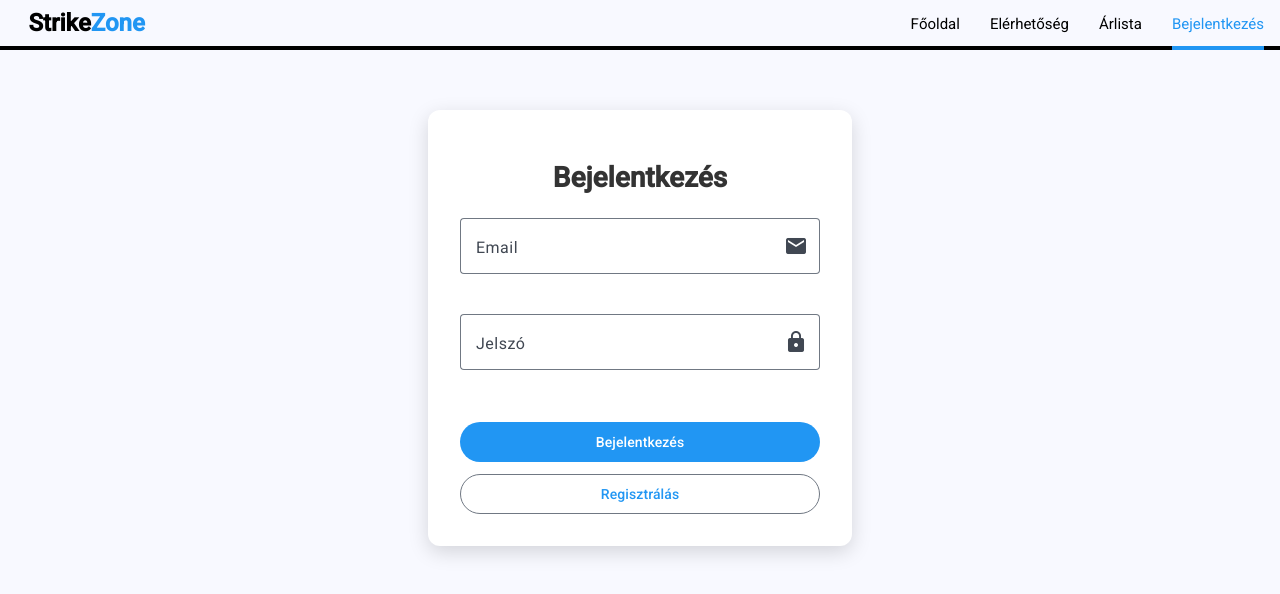
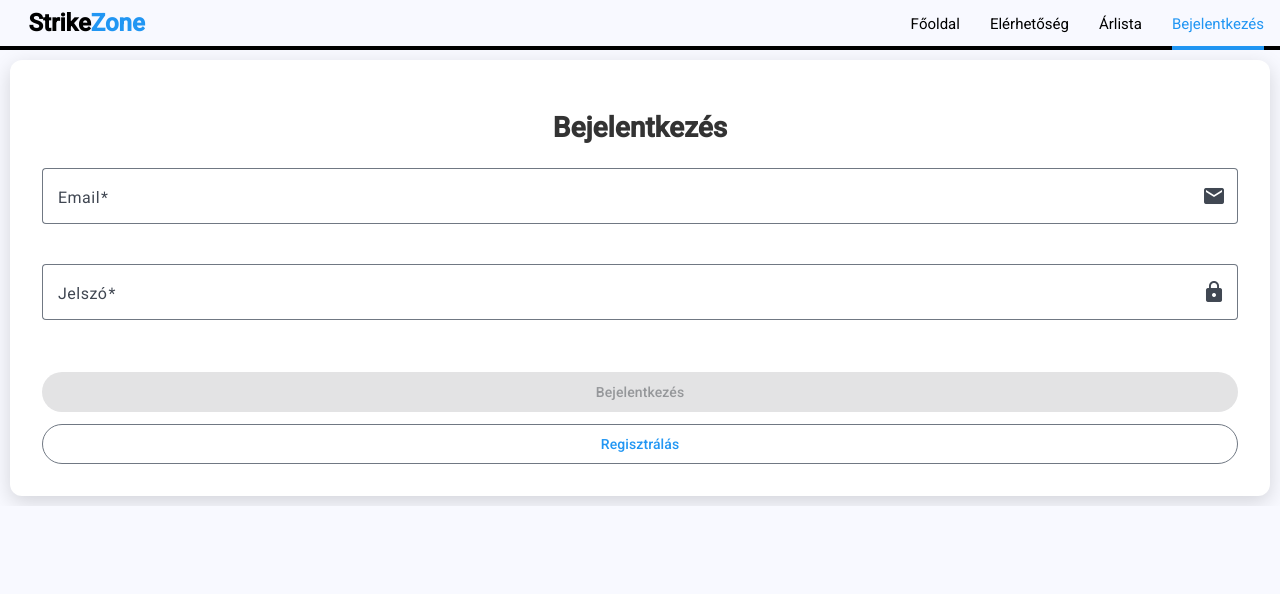
Before and after one commit to dmjn-bandi/webkert, an Angular app in the folder web_app/: page /login in a window 1280 px wide. Shown: the top 594 px of the page. Built offline with nearby package versions, Linux system fonts and the light colour scheme.

Commit message:
padding, margin javítások

```diff
--- a/web_app/src/app/app.component.ts
+++ b/web_app/src/app/app.component.ts
@@ -32,7 +32,6 @@ export class AppComponent implements OnInit {
 
   checkLoginStatus(): void {
     this.isLoggedIn = localStorage.getItem('isLoggedIn') === 'true';
-    console.log('Login status:', this.isLoggedIn);
   }
 
   logout(): void {
--- a/web_app/src/app/pages/booking/booking.component.html
+++ b/web_app/src/app/pages/booking/booking.component.html
@@ -1,3 +1,4 @@
+<div class="booking-container">
 @if (isLoading) {
   <div class="loading-container-div">
   <div class="loading-container">
@@ -80,3 +81,4 @@
     </mat-card-actions>
   </mat-card>
 }
+</div>
--- a/web_app/src/app/pages/booking/booking.component.scss
+++ b/web_app/src/app/pages/booking/booking.component.scss
@@ -5,9 +5,9 @@ mat-form-field {
 }
 
 mat-card {
+  width: 100%;
   background-color: #ffffff;
   max-width: 500px;
-  margin: 24px auto;
   padding: 10px;
 
 }
@@ -46,7 +46,6 @@ mat-card {
   flex-direction: column;
   align-items: center;
   justify-content: center;
-  margin: 20px 0;
 
 
   h2 {
@@ -60,8 +59,8 @@ mat-card {
 }
 
 .loading-container-div{
+  background-color: #ffffff;
   max-width: 500px;
-  margin: 40px auto;
   padding: 20px;
   border-radius: 8px;
   box-shadow: 0 2px 10px rgba(0, 0, 0, 0.2);
@@ -74,3 +73,9 @@ mat-card {
   justify-content: center;
   padding: 16px 0;
 }
+
+.booking-container{
+  display: flex;
+  justify-content: center;
+  margin: 10px;
+}
--- a/web_app/src/app/pages/home/home.component.ts
+++ b/web_app/src/app/pages/home/home.component.ts
@@ -27,6 +27,5 @@ export class HomeComponent implements OnInit {
 
   checkLoginStatus(): void {
     this.isLoggedIn = localStorage.getItem('isLoggedIn') === 'true';
-    console.log('Login status:', this.isLoggedIn);
   }
 }
--- a/web_app/src/app/pages/login/login.component.html
+++ b/web_app/src/app/pages/login/login.component.html
@@ -1,4 +1,5 @@
 <div class="login-container">
+<div class="login-card-layout">
   <h1>Bejelentkezés</h1>
 
   @if (isLoading) {
@@ -29,9 +30,10 @@
       }
 
       <div class="login-buttons">
-        <button mat-flat-button color="primary" type="submit">Bejelentkezés</button>
+        <button mat-flat-button color="primary" type="submit" [disabled]="!email.value || !password.value">Bejelentkezés</button>
         <button mat-stroked-button color="accent" type="button" [routerLink]="['/signup']">Regisztrálás</button>
       </div>
     </form>
   }
 </div>
+</div>
--- a/web_app/src/app/pages/login/login.component.scss
+++ b/web_app/src/app/pages/login/login.component.scss
@@ -1,6 +1,5 @@
-.login-container {
-  max-width: 360px;
-  margin: 60px auto;
+.login-card-layout {
+  width: 100% ;
   padding: 32px;
   border-radius: 12px;
   background-color: #ffffff;
@@ -54,3 +53,9 @@
     color: #555;
   }
 }
+
+.login-container{
+  display: flex;
+  justify-content: center;
+  margin: 10px;
+}
--- a/web_app/src/app/pages/login/login.component.ts
+++ b/web_app/src/app/pages/login/login.component.ts
@@ -1,6 +1,6 @@
 import { Component } from '@angular/core';
 import { RouterLink } from '@angular/router';
-import { FormControl, FormsModule, ReactiveFormsModule } from '@angular/forms';
+import { FormControl, FormsModule, ReactiveFormsModule, Validators } from '@angular/forms';
 import { MatFormFieldModule } from '@angular/material/form-field';
 import { MatInputModule } from '@angular/material/input';
 import { MatButtonModule } from '@angular/material/button';
@@ -28,8 +28,8 @@ import { Data } from '../../shared/data/user-data';
   styleUrl: './login.component.scss'
 })
 export class LoginComponent {
-  email = new FormControl('');
-  password = new FormControl('');
+  email = new FormControl('', [Validators.required, Validators.email]);
+  password = new FormControl('', [Validators.required]);
   isLoading: boolean = false;
   loginError: string = '';
   showLoginForm: boolean = true;
--- a/web_app/src/app/pages/pricing/pricing.component.scss
+++ b/web_app/src/app/pages/pricing/pricing.component.scss
@@ -1,7 +1,7 @@
 .price-section {
   display: flex;
   justify-content: center;
-  margin: 20px;
+  margin: 10px;
 
 
 
--- a/web_app/src/app/pages/signup/signup.component.html
+++ b/web_app/src/app/pages/signup/signup.component.html
@@ -1,4 +1,5 @@
 <div class="signup-container">
+<div class="signup-card-layout">
     <h1>Regisztráció</h1>
 
     @if (isLoading) {
@@ -56,3 +57,4 @@
       </form>
     }
   </div>
+</div>
--- a/web_app/src/app/pages/signup/signup.component.scss
+++ b/web_app/src/app/pages/signup/signup.component.scss
@@ -1,6 +1,5 @@
-.signup-container {
-  max-width: 500px;
-  margin: 60px auto;
+.signup-card-layout {
+  width: 100%;
   padding: 32px;
   border-radius: 12px;
   background-color: #ffffff;
@@ -74,7 +73,13 @@
     flex-direction: column;
   }
 
-  .signup-container {
+  .signup-card-layout {
     padding: 24px;
   }
 }
+
+.signup-container{
+  display: flex;
+  justify-content: center;
+  margin: 10px;
+}
```
